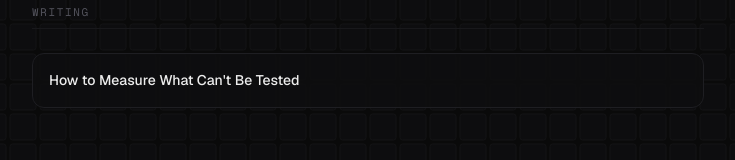
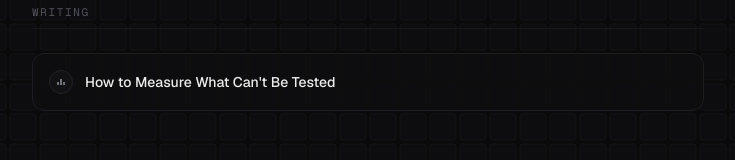
Before and after one commit to aritrobanerjee/aritrobanerjee.github.io, a React (Vite) app: page / in a window 1280 px wide. Shown: the part 288-448 px from the top of the page, without its empty margins (272-1007 px from the left). Built offline with nearby package versions, Linux system fonts and the light colour scheme.

Commit message:
feat: add circular pixelated iconography badge to writing card

```diff
--- a/src/components/WritingSection.tsx
+++ b/src/components/WritingSection.tsx
@@ -18,7 +18,18 @@ export const WritingSection: React.FC<WritingSectionProps> = ({ onSelectArticle
           onClick={() => onSelectArticle('causal-measurement')}
           className="group p-4 rounded-xl border border-[#1e1e22] hover:border-[#383840] bg-[#0e0e10]/80 hover:bg-[#121215] transition-all duration-200 cursor-pointer select-none"
         >
-          <div className="flex items-center justify-between">
+          <div className="flex items-center gap-3">
+            <div className="w-6 h-6 rounded-full bg-[#121214] border border-[#222225] flex items-center justify-center shrink-0 group-hover:border-[#383840] group-hover:bg-[#18181c] transition-all duration-200">
+              <svg
+                viewBox="0 0 10 10"
+                className="w-2.5 h-2.5 fill-current text-[#71717a] group-hover:text-white transition-colors duration-200"
+                style={{ shapeRendering: 'crispEdges' }}
+              >
+                <rect x="1" y="5" width="2" height="3" />
+                <rect x="4" y="2" width="2" height="6" />
+                <rect x="7" y="5" width="2" height="3" />
+              </svg>
+            </div>
             <h3 className="text-[14px] font-medium text-[#ededed] group-hover:text-white transition-colors">
               How to Measure What Can't Be Tested
             </h3>
```
